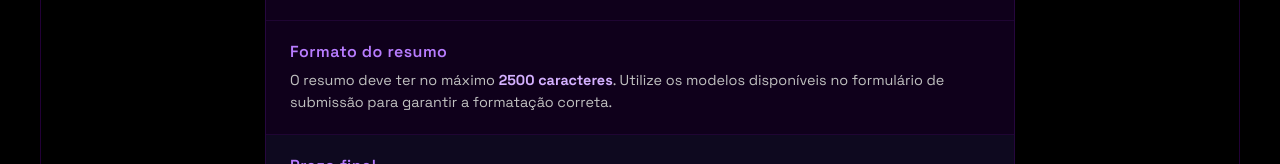
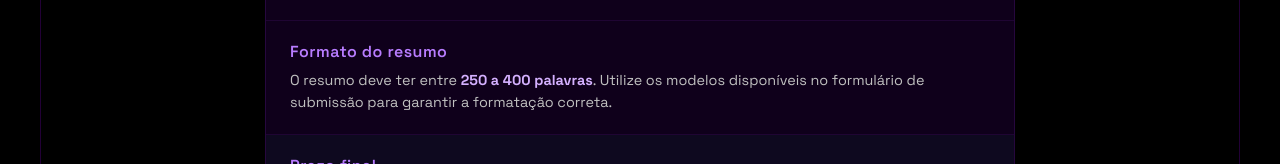
Before and after one commit to giulialeano/smf_site, a React (Vite) app: page /submissoes in a window 1280 px wide. Shown: the part 913-1077 px from the top of the page. Built offline with nearby package versions, Linux system fonts and the light colour scheme.

Commit message:
feat:   Requisito das submissões (correção

```diff
--- a/src/pages/Submissoes.jsx
+++ b/src/pages/Submissoes.jsx
@@ -27,7 +27,7 @@ const Submissoes = () => {
           {/* Formato do resumo */}
           <div className="submissoes-item">
             <h3>Formato do resumo</h3>
-            <p>O resumo deve ter no máximo <strong>2500 caracteres</strong>. Utilize os modelos disponíveis no formulário de submissão para garantir a formatação correta.</p>
+            <p>O resumo deve ter entre <strong>250 a 400 palavras</strong>. Utilize os modelos disponíveis no formulário de submissão para garantir a formatação correta.</p>
           </div>
 
           {/* Prazo */}
```
